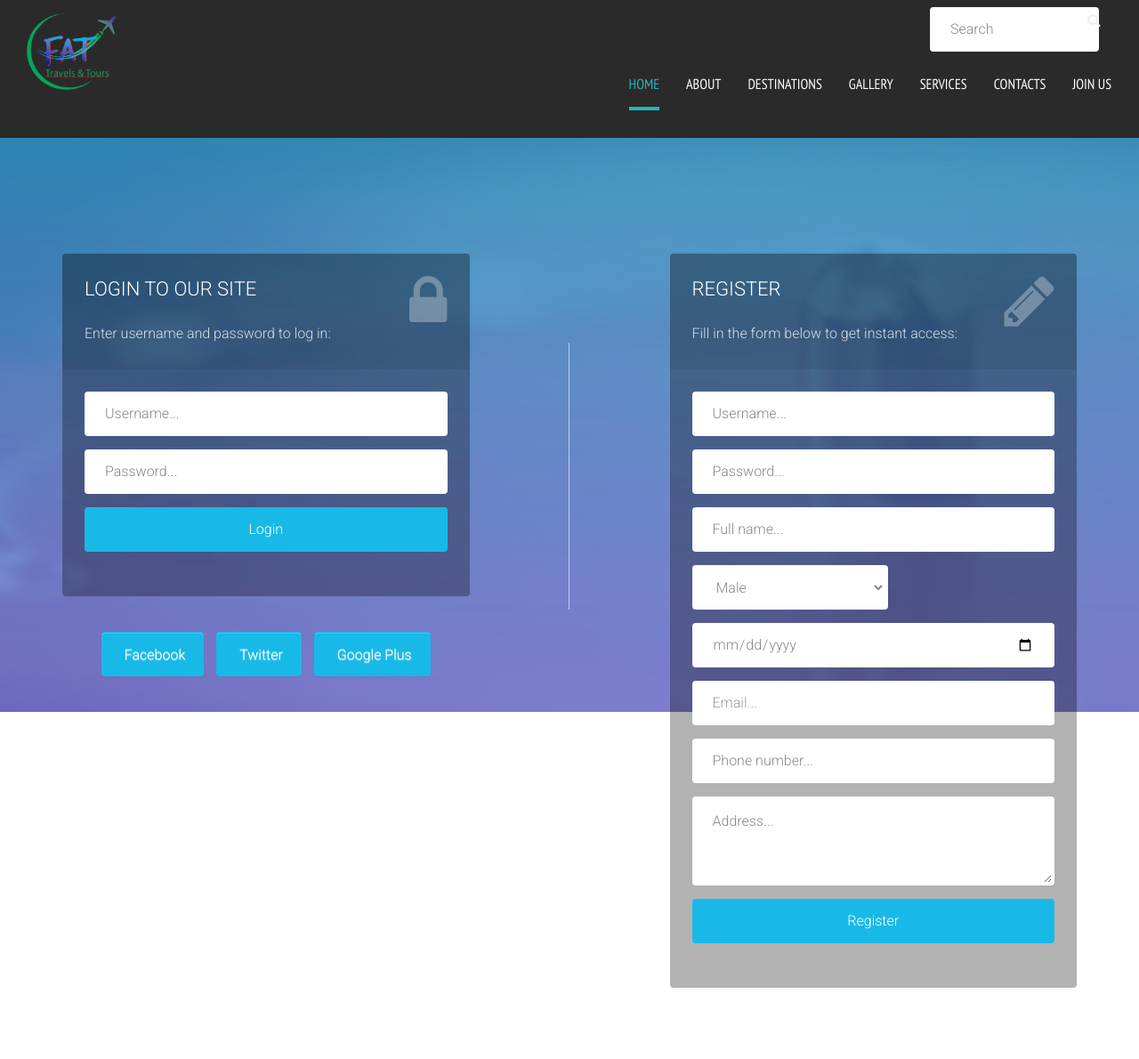
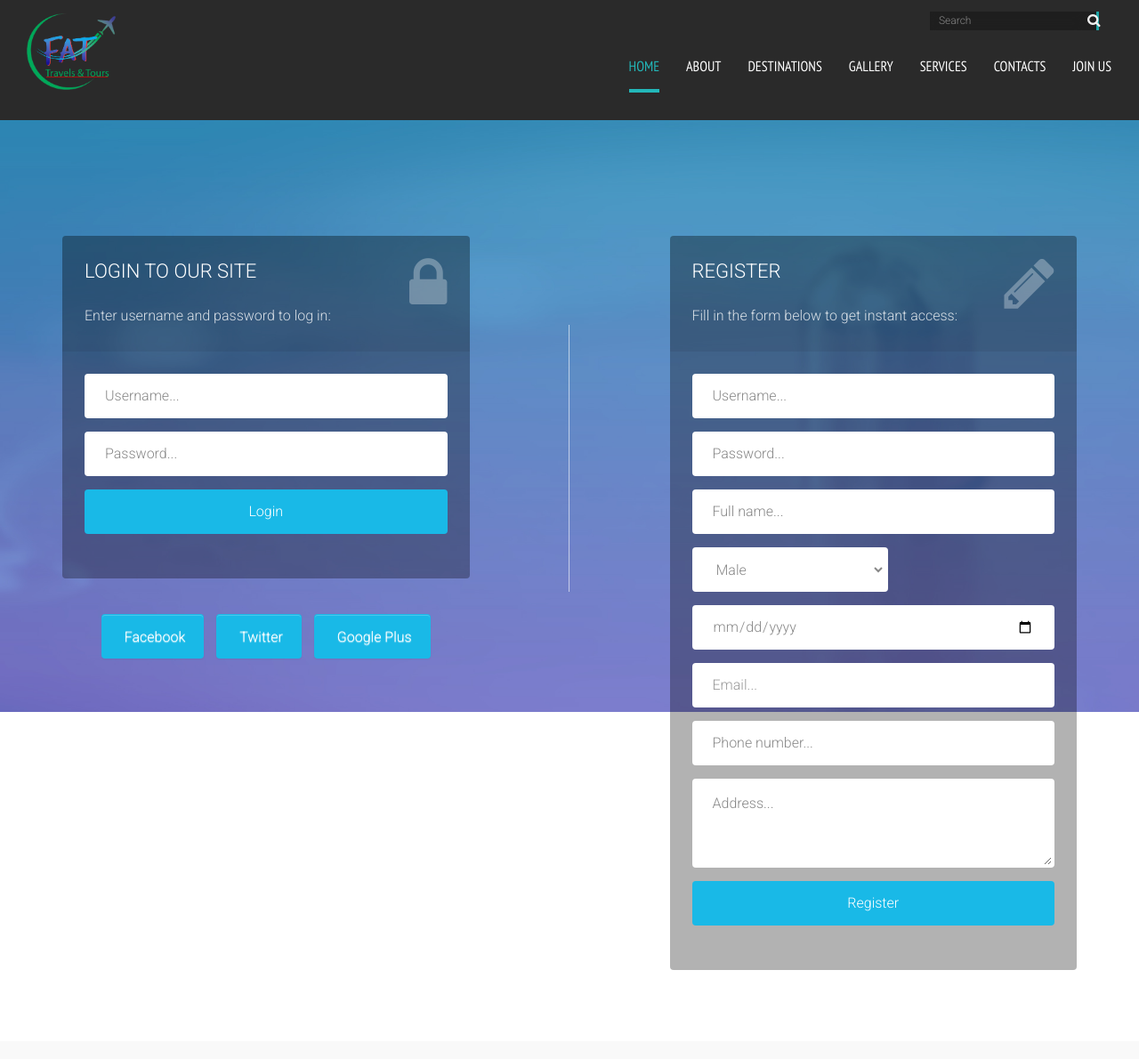
Before and after one commit to sothea578/webapplication, a CodeIgniter app: page /webapplication/index.php/Users/register_login in a window 1280 px wide. Shown: the whole page at 89% size. After the commit the page ends 1090 px from the top, so only its background shows below. Run offline with CodeIgniter, Linux system fonts and the light colour scheme.

Commit message:
fix ui register login

```diff
--- a/application/views/header.php
+++ b/application/views/header.php
@@ -16,6 +16,7 @@
 <link rel="stylesheet" href="/webapplication/assets/bootstraps/css/camera.css" type="text/css" media="screen">
 <link rel="stylesheet" href="/webapplication/assets/bootstraps/css/style.css" type="text/css" media="screen">
 <link rel="stylesheet" href="/webapplication/assets/bootstraps/css/isotope.css" type="text/css" media="screen">
+<link rel="stylesheet" href="/webapplication/assets/bootstraps/css/form-elements.css" type="text/css" media="screen">
 
 <script type="text/javascript" src="/webapplication/assets/bootstraps/js/jquery.js"></script>
 <script type="text/javascript" src="/webapplication/assets/bootstraps/js/jquery.easing.1.3.js"></script>
--- a/application/views/register_login.php
+++ b/application/views/register_login.php
@@ -3,7 +3,6 @@
         <link rel="stylesheet" href="http://fonts.googleapis.com/css?family=Roboto:400,100,300,500">
         <link rel="stylesheet" href="/webapplication/assets/register_login/bootstrap/css/bootstrap.min.css">
         <link rel="stylesheet" href="/webapplication/assets/register_login/font-awesome/css/font-awesome.min.css">
-		<link rel="stylesheet" href="/webapplication/assets/register_login/css/form-elements.css">
         <link rel="stylesheet" href="/webapplication/assets/register_login/css/style.css">
 
         <!-- HTML5 Shim and Respond.js IE8 support of HTML5 elements and media queries -->
@@ -42,7 +41,7 @@
 	                        			<i class="fa fa-lock"></i>
 	                        		</div>
 	                            </div>
-	                            <div class="form-bottom">
+	                            <div class="form-bottom register-login-form">
 				                    <form role="form" action="/webapplication/index.php/Users/user_login" method="post" class="login-form">
 				                    	<?php if(! is_null($msg)) echo $msg;?>
 				                    	<div class="form-group">
@@ -91,7 +90,7 @@
 	                        			<i class="fa fa-pencil"></i>
 	                        		</div>
 	                            </div>
-	                            <div class="form-bottom">
+	                            <div class="form-bottom register-login-form">
 	                            	<?php echo validation_errors(); ?>
 				                    <form role="form" action="/webapplication/index.php/Users/user_register" method="post" class="registration-form">
 				                    	<div class="form-group">
--- /dev/null
+++ b/assets/bootstraps/css/form-elements.css
@@ -0,0 +1,77 @@
+.register-login-form
+    input[type="text"],
+    input[type="password"],
+    input[type="date"],
+    input[type="email"],
+    select,
+    textarea,
+    textarea.form-control {
+        height: 50px;
+        margin: 0;
+        padding: 0 20px;
+        vertical-align: middle;
+        background: #fff;
+        border: 3px solid #fff;
+        font-family: 'Roboto', sans-serif;
+        font-size: 16px;
+        font-weight: 300;
+        line-height: 50px;
+        color: #888;
+        -moz-border-radius: 4px; -webkit-border-radius: 4px; border-radius: 4px;
+        -moz-box-shadow: none; -webkit-box-shadow: none; box-shadow: none;
+        -o-transition: all .3s; -moz-transition: all .3s; -webkit-transition: all .3s; -ms-transition: all .3s; transition: all .3s;
+    }
+
+    textarea,
+    textarea.form-control {
+        padding-top: 10px;
+        padding-bottom: 10px;
+        line-height: 30px;
+    }
+
+    input[type="text"]:focus,
+    input[type="password"]:focus,
+    textarea:focus,
+    textarea.form-control:focus {
+        outline: 0;
+        background: #fff;
+        border: 3px solid #fff;
+        -moz-box-shadow: none; -webkit-box-shadow: none; box-shadow: none;
+    }
+
+    input[type="text"]:-moz-placeholder, input[type="password"]:-moz-placeholder,
+    textarea:-moz-placeholder, textarea.form-control:-moz-placeholder { color: #888; }
+
+    input[type="text"]:-ms-input-placeholder, input[type="password"]:-ms-input-placeholder,
+    textarea:-ms-input-placeholder, textarea.form-control:-ms-input-placeholder { color: #888; }
+
+    input[type="text"]::-webkit-input-placeholder, input[type="password"]::-webkit-input-placeholder,
+    textarea::-webkit-input-placeholder, textarea.form-control::-webkit-input-placeholder { color: #888; }
+
+
+
+    button.btn {
+        height: 50px;
+        margin: 0;
+        padding: 0 20px;
+        vertical-align: middle;
+        background: #19b9e7;
+        border: 0;
+        font-family: 'Roboto', sans-serif;
+        font-size: 16px;
+        font-weight: 300;
+        line-height: 50px;
+        color: #fff;
+        -moz-border-radius: 4px; -webkit-border-radius: 4px; border-radius: 4px;
+        text-shadow: none;
+        -moz-box-shadow: none; -webkit-box-shadow: none; box-shadow: none;
+        -o-transition: all .3s; -moz-transition: all .3s; -webkit-transition: all .3s; -ms-transition: all .3s; transition: all .3s;
+    }
+
+    button.btn:hover { opacity: 0.6; color: #fff; }
+
+    button.btn:active { outline: 0; opacity: 0.6; color: #fff; -moz-box-shadow: none; -webkit-box-shadow: none; box-shadow: none; }
+
+    button.btn:focus { outline: 0; opacity: 0.6; background: #19b9e7; color: #fff; }
+
+    button.btn:active:focus, button.btn.active:focus { outline: 0; opacity: 0.6; background: #19b9e7; color: #fff; }
```
